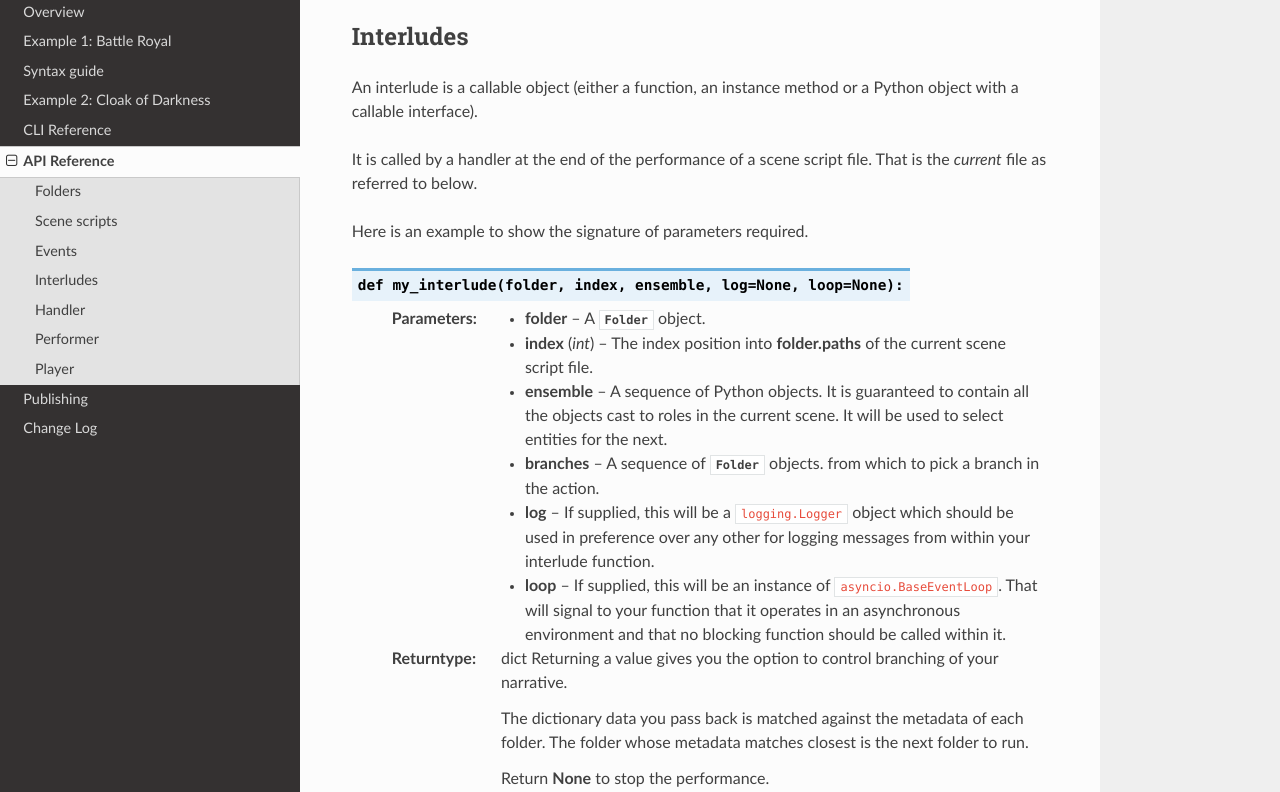
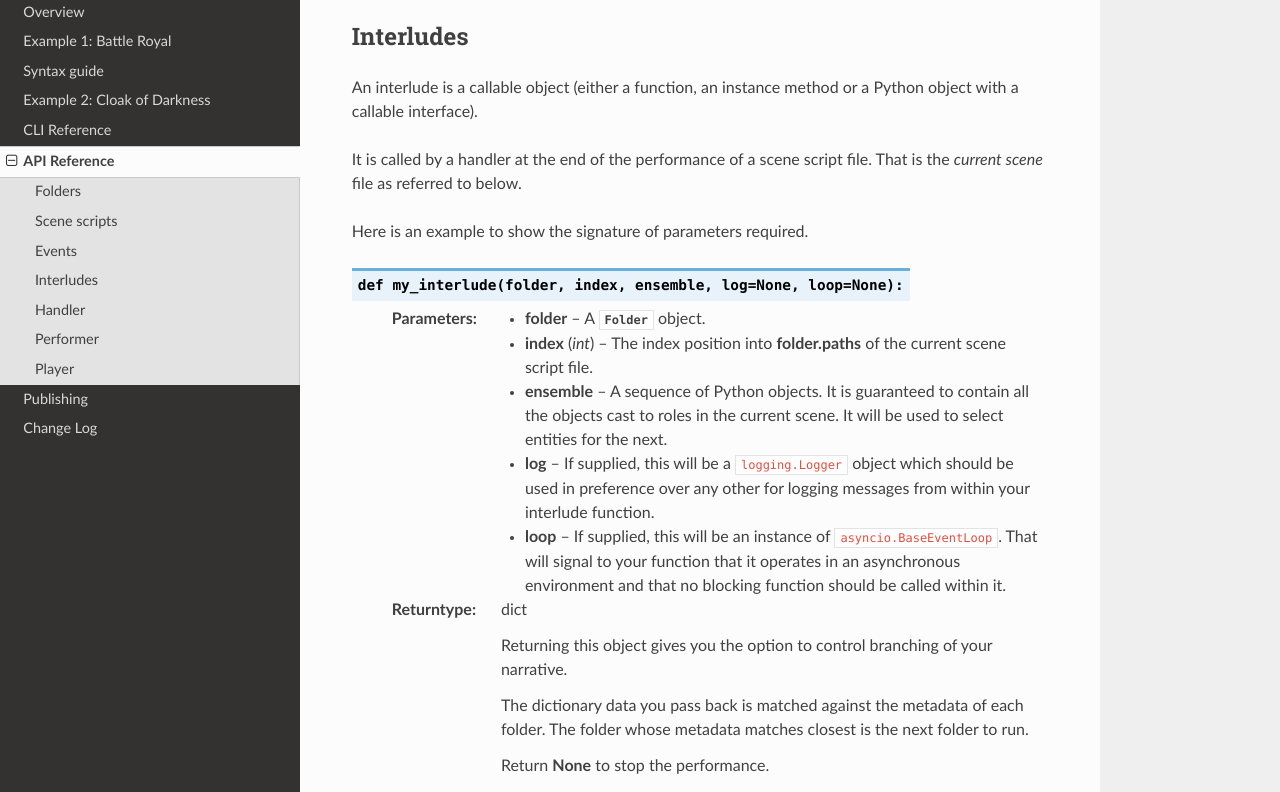
Before and after one commit to tundish/turberfield-dialogue, a Sphinx documentation site: the page built from turberfield/dialogue/doc/api.rst, in a window 1280 px wide and 900 px high, scrolled down 1558 px, cut to the strip 108-900 px from the top of the window. Built offline with Sphinx 7.4.7 and the Read the Docs theme 2.0.0, drawn with Linux system fonts in a browser that asks for light colours; pages that are not in the unit, such as notebooks, are missing from menus.

```diff
--- a/turberfield/dialogue/doc/api.rst
+++ b/turberfield/dialogue/doc/api.rst
@@ -104,7 +104,7 @@
 method or a Python object with a callable interface).
 
 It is called by a handler at the end of the performance of a scene script file.
-That is the `current` file as referred to below.
+That is the `current scene` file as referred to below.
 
 Here is an example to show the signature of parameters required.
 
@@ -116,9 +116,6 @@
     :param ensemble: A sequence of Python objects. It is guaranteed to contain
         all the objects cast to roles in the current scene. It will be used to
         select entities for the next.
-    :param branches: A sequence of
-        :py:class:`~turberfield.dialogue.model.SceneScript.Folder` objects.
-        from which to pick a branch in the action.
     :param log: If supplied, this will be a ``logging.Logger`` object which
         should be used in preference over any other for logging messages from within
         your interlude function.
@@ -126,7 +123,8 @@
         That will signal to your function that it operates in an asynchronous
         environment and that no blocking function should be called within it.
     :returntype: dict
-        Returning a value gives you the option to control branching of
+
+        Returning this object gives you the option to control branching of
         your narrative.
 
         The dictionary data you pass back is matched against the metadata of
```
Also changed, not shown: 1 other file.
